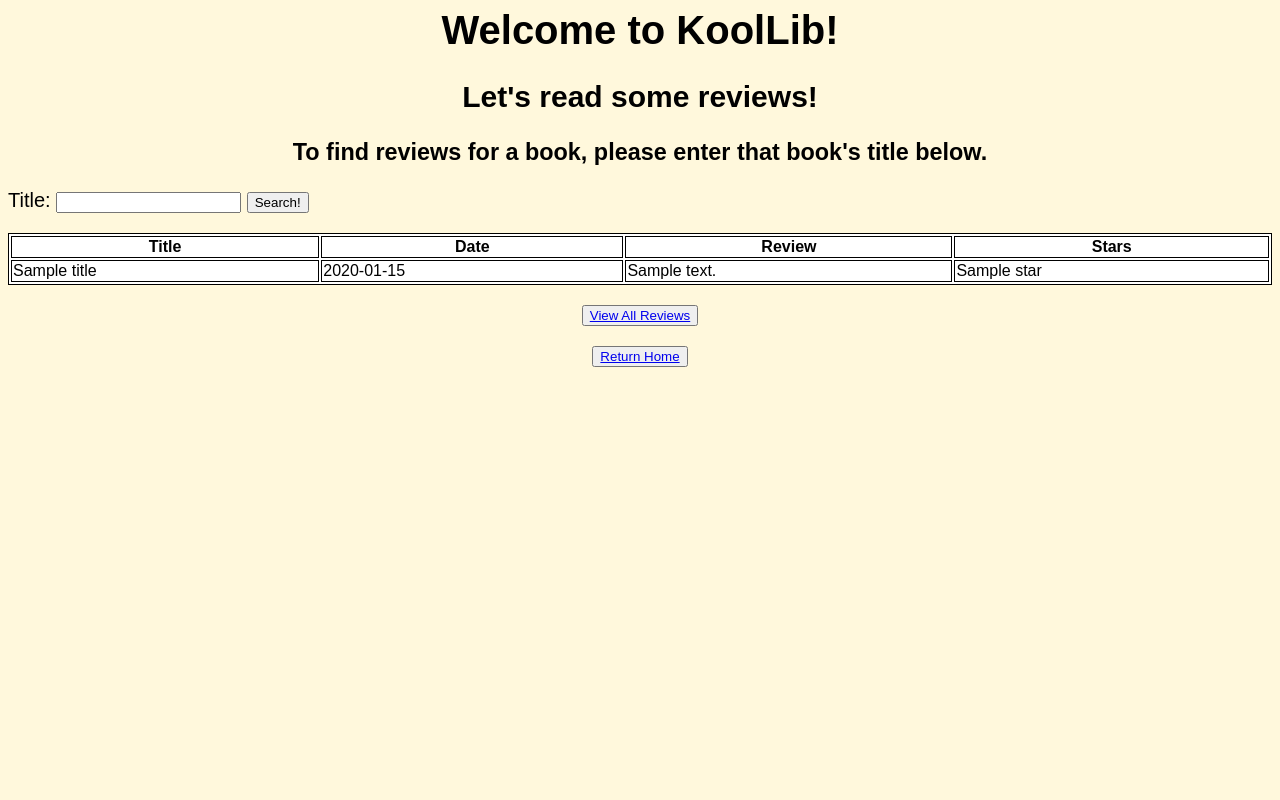
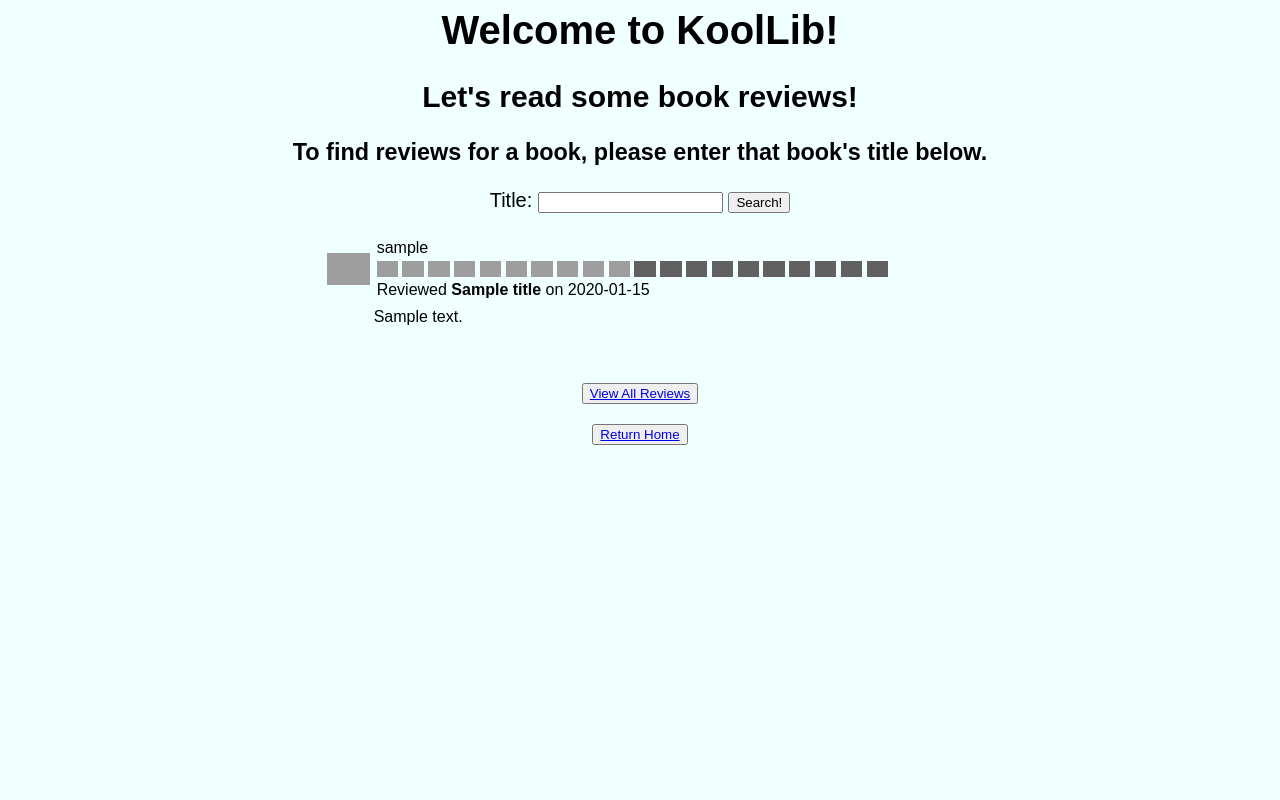
Before and after one commit to sam-braun/CS-4111-1867, a Flask app: template templates/review.html in a window 1280 px wide. Run offline with Flask 3, Linux system fonts and the light colour scheme; the template is opened without the code that fills it: most values are stand-ins (such as "Sample title", 1, 10 or a date in 2020); parts of the project's set-up code (start-up, migrations or seed data) failed here and were passed over; grey boxes are pictures that could not be loaded.

Commit message:
Added stars, formatting; fixed all books

```diff
--- a/server.py
+++ b/server.py
@@ -183,8 +183,8 @@
 
     params = {}
     params["query_id"] = query_id
-    query = text("FROM B.title, (A.first_name + ‘ ‘ + A.last_name) AS author_name, B.pub_year, L.name AS library_name, B.isbn \
-                  SELECT book B, wrote R, library L \
+    query = text("SELECT B.title, (CONCAT(CONCAT(A.first_name, ' '), A.last_name)) AS author_name, B.pub_year, L.name AS library_name, B.isbn \
+                  FROM book B, wrote R, library L \
                   WHERE B.title LIKE  " + "CONCAT(CONCAT('%', :query_id), '%')")
     print(query)
     cursor = g.conn.execute(query, params)
@@ -215,8 +215,8 @@
     params = {}
     params["query_id"] = query_id
     # THIS QUERY DOESN'T WORK
-    query = text("FROM B.title, (A.first_name + ‘ ‘ + A.last_name) AS author_name, B.pub_year, L.name AS library_name, B.isbn \
-                  SELECT book B, wrote R, library L \
+    query = text("SELECT B.title, (A.first_name + ‘ ‘ + A.last_name) AS author_name, B.pub_year, L.name AS library_name, B.isbn \
+                  FROM book B, wrote R, library L \
                   WHERE B.author_name LIKE  " + "CONCAT(CONCAT('%', :query_id), '%')")
     print(query)
     cursor = g.conn.execute(query, params)
@@ -247,8 +247,8 @@
     params = {}
     params["query_id"] = query_id
     # THIS QUERY DOESN'T WORK
-    query = text("FROM B.title, (A.first_name + ‘ ‘ + A.last_name) AS author_name, B.pub_year, L.name AS library_name, B.isbn \
-                  SELECT book B, wrote R, library L \
+    query = text("SELECT B.title, (A.first_name + ‘ ‘ + A.last_name) AS author_name, B.pub_year, L.name AS library_name, B.isbn \
+                  FROM book B, wrote R, library L \
                   WHERE L.library_name LIKE  " + "CONCAT(CONCAT('%', :query_id), '%')")
     print(query)
     cursor = g.conn.execute(query, params)
@@ -283,11 +283,10 @@
     return render_template("book.html", **context)
 
 
-@app.route('/review_all', methods=['POST'])
+@app.route('/review_all', methods=['GET'])
 def review_all():
-
-    query = text("SELECT B.title, DATE_FORMAT(R.pub_date, %B %D %Y), R.text, R.stars \
-                  FROM book B, review R")
+    query = text("SELECT B.title, R.pub_date, R.text, R.stars, R.username \
+                  FROM review R LEFT JOIN book B on B.copy_id = R.copy_id")
     print(query)
     cursor = g.conn.execute(query)
 
@@ -295,14 +294,16 @@
     dates = []
     reviews = []
     stars = []
+    usernames = []
     for result in cursor:
         titles.append(result[0])
         dates.append(result[1])
         reviews.append(result[2])
         stars.append(result[3])
+        usernames.append(result[4])
     cursor.close()
 
-    context = dict(titles = titles, dates = dates, reviews = reviews, stars = stars)
+    context = dict(titles = titles, dates = dates, reviews = reviews, stars = stars, usernames = usernames)
     return render_template("review.html", **context)
 
 
@@ -314,9 +315,9 @@
 
     params = {}
     params["query_id"] = query_id
-    query = text("SELECT B.title, DATE_FORMAT(R.pub_date, '%B %D %Y'), R.text, R.stars \
-                  FROM book B, review R \
-                  WHERE B.copy_id = R.copy_id AND B.title LIKE " + "CONCAT(CONCAT('%', :query_id), '%')")
+    query = text("SELECT B.title, R.pub_date, R.text, R.stars, R.username \
+                  FROM review R LEFT JOIN book B on B.copy_id = R.copy_id \
+                  WHERE LOWER(B.title) LIKE " + "CONCAT(CONCAT('%', LOWER(:query_id)), '%')")
     print(query)
     cursor = g.conn.execute(query, params)
 
@@ -324,14 +325,16 @@
     dates = []
     reviews = []
     stars = []
+    usernames = []
     for result in cursor:
         titles.append(result[0])
         dates.append(result[1])
         reviews.append(result[2])
         stars.append(result[3])
+        usernames.append(result[4])
     cursor.close()
 
-    context = dict(titles = titles, dates = dates, reviews = reviews, stars = stars)
+    context = dict(titles = titles, dates = dates, reviews = reviews, stars = stars, usernames = usernames)
     return render_template("review.html", **context)
 
 
@@ -341,8 +344,9 @@
     dates = []
     reviews = []
     stars = []
+    usernames = []
 
-    context = dict(titles = titles, dates = dates, reviews = reviews, stars = stars)
+    context = dict(titles = titles, dates = dates, reviews = reviews, stars = stars, usernames = usernames)
     return render_template("review.html", **context)
 
 
@@ -384,7 +388,7 @@
     params["query_id"] = query_id
     query = text("SELECT L.name, L.address, L.hours, L.specialization, U.name \
                   FROM library L LEFT JOIN university U on L.affiliated_with = U.university_id \
-                  WHERE L.name LIKE " + "CONCAT(CONCAT('%', :query_id), '%')")
+                  WHERE LOWER(L.name) LIKE " + "CONCAT(CONCAT('%', LOWER(:query_id)), '%')")
     print(query)
     cursor = g.conn.execute(query, params)
 
--- a/templates/index.html
+++ b/templates/index.html
@@ -21,6 +21,9 @@
 
 	<center><button><a href="library.html"> Search for Library</a><button></center>
 
+	<center><img src="https://www.misskatecuttables.com/uploads/shopping_cart/10778/large_happy-book.png" alt="Image Description"></center>
+
+
 <!--
 	<p>Click <button><a href="library.html"> this button</a><button> to see what libraries are available to search.</p>
 -->
--- a/templates/library.html
+++ b/templates/library.html
@@ -45,7 +45,7 @@
 
   <p> </p>
 
-<button><center><a href="/">Return Home</a></center></button>
+  <center><button><a href="/">Return Home</a></button></center>
 
 </body>
 
--- a/templates/review.html
+++ b/templates/review.html
@@ -1,14 +1,14 @@
 <html>
   <style>
     body{
-      background-color: cornsilk;
+      background-color: azure;
       font-size: 15pt;
       font-family: arial;
     }
-    table, th, td {
+    /*table, th, td {
       border:1px solid black;
       background-color: white;
-   }
+   }*/
   </style>
 
   <p> </p>
@@ -16,30 +16,64 @@
 
 <body>
 
-	<center><p><h2><span style="font-family: fantasy">Let's read some reviews!</span></h2></p></center>
+	<center><p><h2><span style="font-family: fantasy">Let's read some book reviews!</span></h2></p></center>
 
 	<center><p><h3>To find reviews for a book, please enter that book's title below.</h3></p></center>
 
 	<form method="POST" action="/review_query">
-		<p>Title: <input type="text" name="title"> <input type="submit" value="Search!"></p>
+		<center><p>Title: <input type="text" name="title"> <input type="submit" value="Search!"></p></center>
 	</form>
 
-	<table style="width:100%">
+	<center><table style="width:50%;">
+		<!--
 		<tr>
 			<th>Title</th>
 			<th>Date</th>
 			<th>Review</th>
 			<th>Stars</th>
+			<th>Username</th>
 		</tr>
+		-->
 		{% for n in range(titles|length) %}
+		<!--
 		<tr>
 			<td>{{titles[n]}}</td>
 			<td>{{dates[n]}}</td>
 			<td>{{reviews[n]}}</td>
 			<td>{{stars[n]}}</td>
+			<td>{{usernames[n]}}</td>
+		</tr>
+		-->
+		<tr>
+			<td><img src="https://w7.pngwing.com/pngs/178/595/png-transparent-user-profile-computer-icons-login-user-avatars.png"
+		 		 style="height:2em;"></td>
+			<td><table>
+				<tr>
+					<td>{{usernames[n]}}</td>
+				</tr>
+				<tr>
+					<!--<td>({{stars[n]}} stars) Reviewed {{titles[n]}} on {{dates[n]}}</td>-->
+					<td>
+					{% for i in range(stars[n]) %}
+					<img src = "https://mario.wiki.gallery/images/8/8a/New_Super_Mario_Bros._U_Deluxe_Super_Star.png"
+					     style="height:1em;">
+					{% endfor %}
+					{% for i in range(5-stars[n]) %}
+					<img src = "https://mario.wiki.gallery/images/8/8a/New_Super_Mario_Bros._U_Deluxe_Super_Star.png"
+					     style="height:1em;filter: invert(100%);">
+					{% endfor %}
+					Reviewed <b>{{titles[n]}}</b> on {{dates[n]}}</td>
+				</tr>
+			    </table>
+			</td>
+		<tr>
+		<tr>
+			<td></td>
+			<td>{{reviews[n]}}
+			    <p>&nbsp;</p></td>
 		</tr>
 		{% endfor %}
-	</table>
+	</table></center>
 
 	<p> </p>
 	<center><button><a href="/review_all">View All Reviews</a></button></center>
```
Also changed, not shown: templates/book.html (+21 -7 lines).
